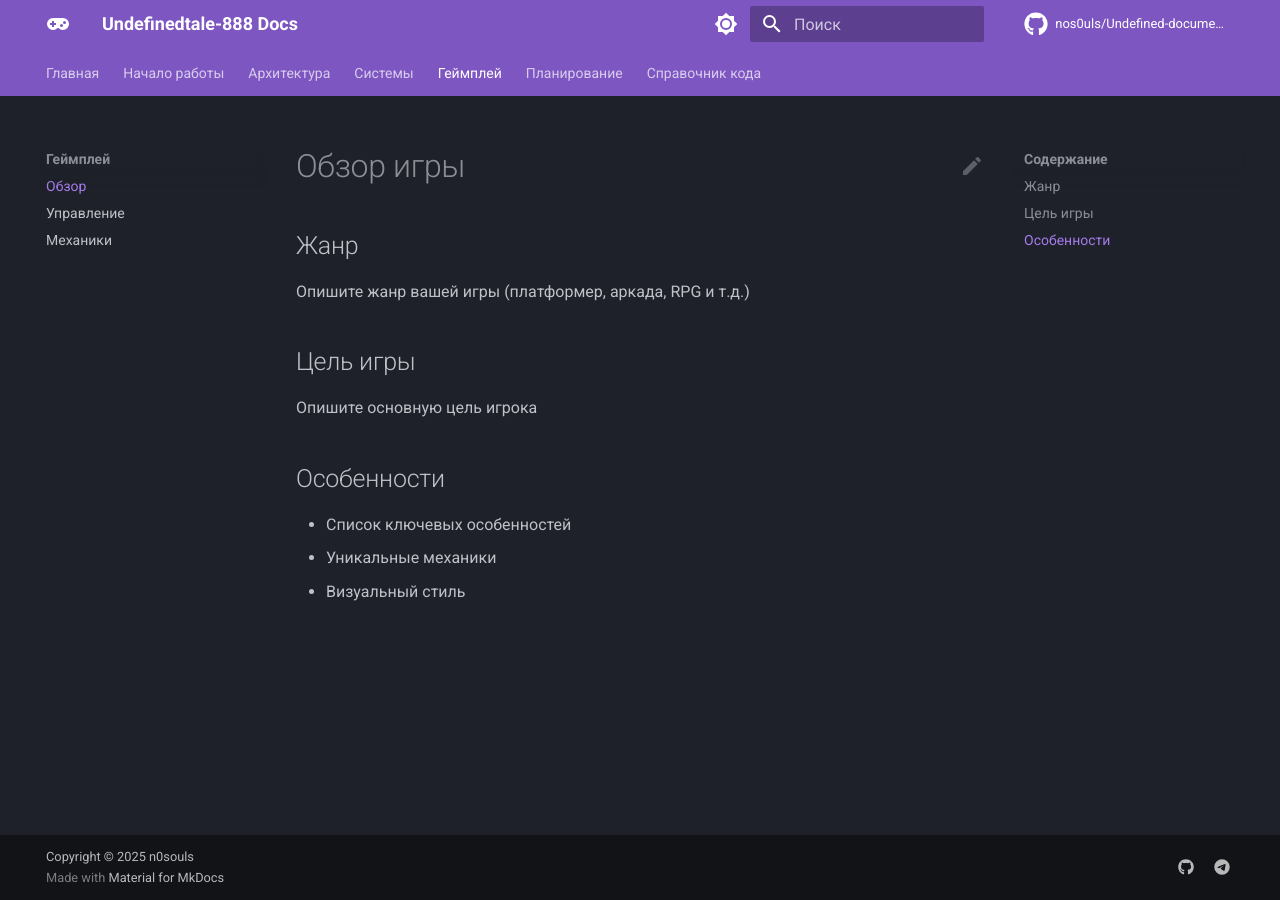
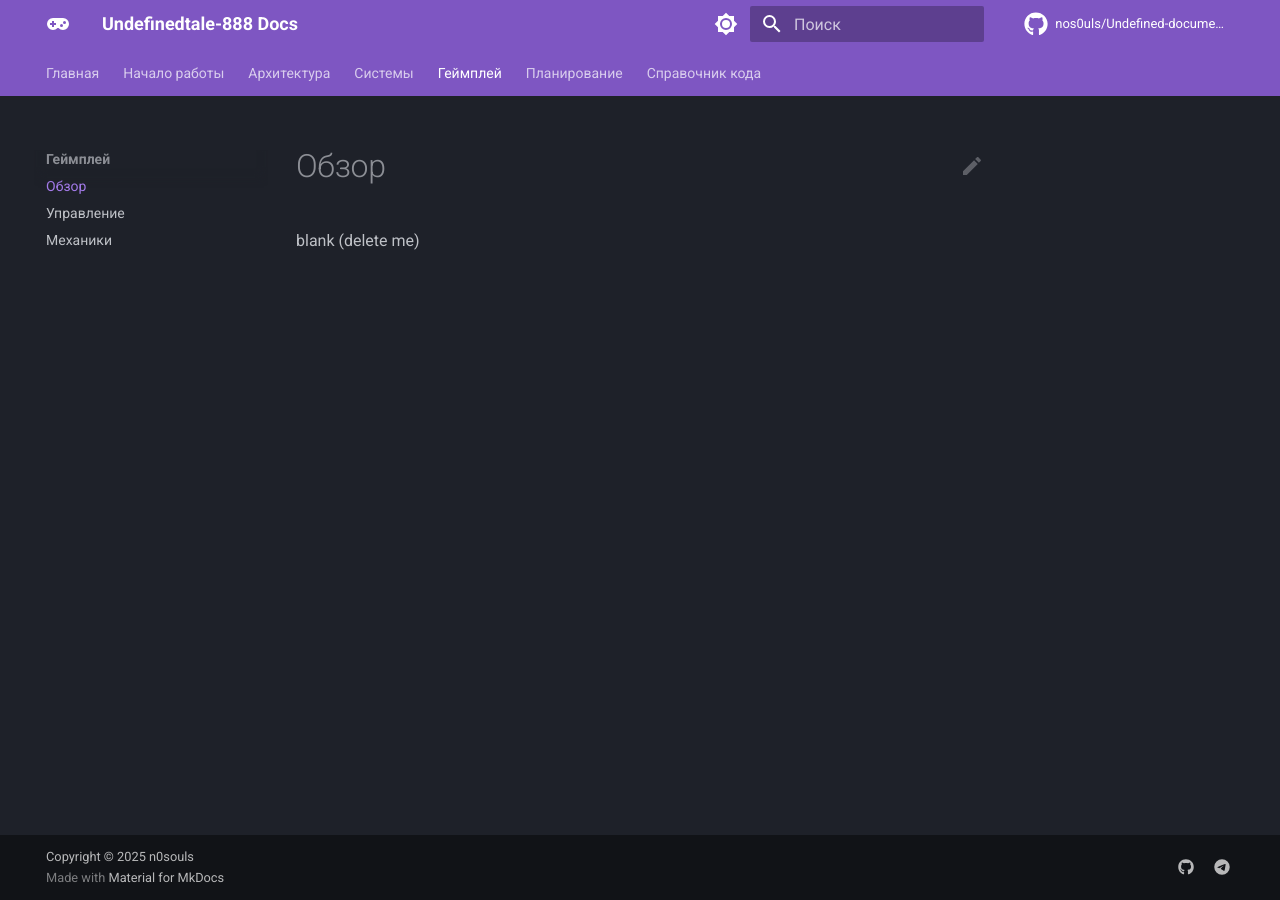
Before and after one commit to nos0uls/Undefined-documentation, an MkDocs documentation site: the page built from docs/gameplay/overview.md, in a window 1280 px wide. Built offline with MkDocs 1.6.1 and Material for MkDocs 9.7.7, drawn with Linux system fonts in a browser that asks for light colours; comment, search, counter and statistics services are not loaded.

Commit message:
Update overview.md

```diff
--- a/docs/gameplay/overview.md
+++ b/docs/gameplay/overview.md
@@ -1,12 +1 @@
-# Обзор игры
-
-## Жанр
-Опишите жанр вашей игры (платформер, аркада, RPG и т.д.)
-
-## Цель игры
-Опишите основную цель игрока
-
-## Особенности
-- Список ключевых особенностей
-- Уникальные механики
-- Визуальный стиль
+blank (delete me)
```
